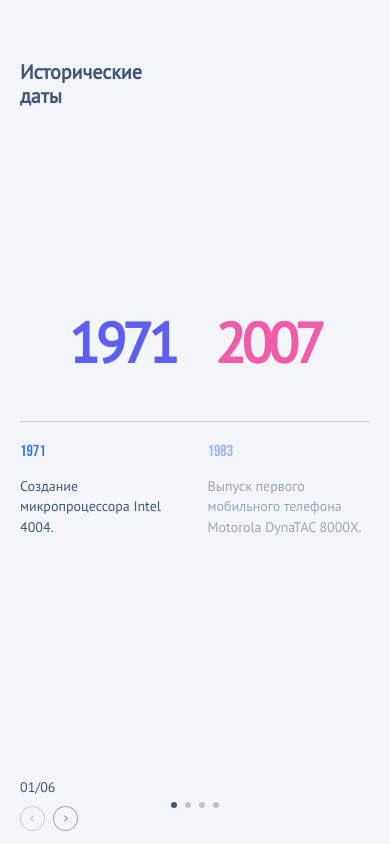
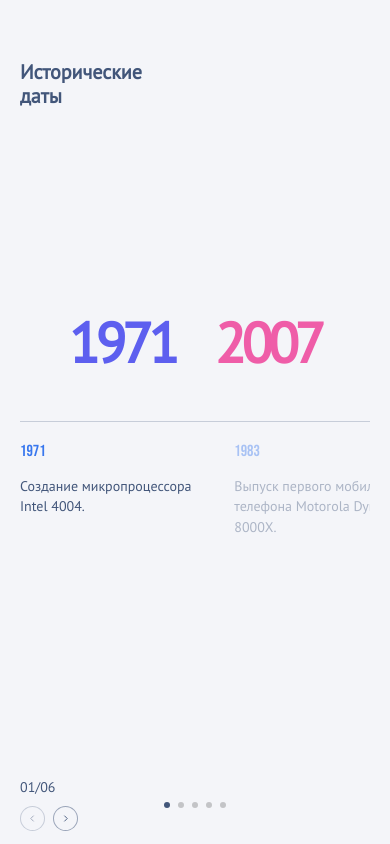
Before and after one commit to nknrw/historical-dates, a React (Create React App) app: page / in a window 390 px wide. Built offline with nearby package versions, Linux system fonts and the light colour scheme.

Commit message:
fix: swiper reset on page change

```diff
--- a/src/components/EventList.scss
+++ b/src/components/EventList.scss
@@ -71,7 +71,7 @@ $swiperButton: url(../assets/swiper-button.svg);
   }
 
   .swiper-slide {
-    opacity: 0.5;
+    opacity: 0.4;
   }
 
   .swiper-slide-active {
--- a/src/components/EventList.tsx
+++ b/src/components/EventList.tsx
@@ -20,14 +20,15 @@ const EventList: React.FC<EventListProps> = ({
 	eventsPerPage,
 	events,
 }) => {
-	// Рассчитываем индекс первого события на текущей странице
-	const startIndex = (currentPage - 1) * eventsPerPage;
-	// Отфильтровываем события для отображения на текущей странице
-	const displayedEvents = events.slice(startIndex, startIndex + eventsPerPage);
+	// // Рассчитываем индекс первого события на текущей странице
+	// const startIndex = (currentPage - 1) * eventsPerPage;
+	// // Отфильтровываем события для отображения на текущей странице
+	// const displayedEvents = events.slice(startIndex, startIndex + eventsPerPage);
 
 	return (
 		<div className="event-list">
       <Swiper
+				key={currentPage}
 				breakpoints={{
 					768: {
 						slidesPerView: 3,
@@ -46,8 +47,9 @@ const EventList: React.FC<EventListProps> = ({
 				// slideActiveClass={'active'}
 				spaceBetween={25}
 				// freeMode={true}
-        slidesPerView={2}
+        slidesPerView={1.75}
 				pagination={true}
+				slidesOffsetAfter={130}
 			>
 				{events.map((event) => (
 					<SwiperSlide key={event.id}>
--- a/src/components/PageButtons.tsx
+++ b/src/components/PageButtons.tsx
@@ -12,6 +12,7 @@ const PageButtons: React.FC<PageButtonsProps> = ({
 	currentPage,
 	onPageChange,
 }) => {
+
 	const handlePrevPage = () => {
 		if (currentPage > 1) {
 			onPageChange(currentPage - 1);
```
